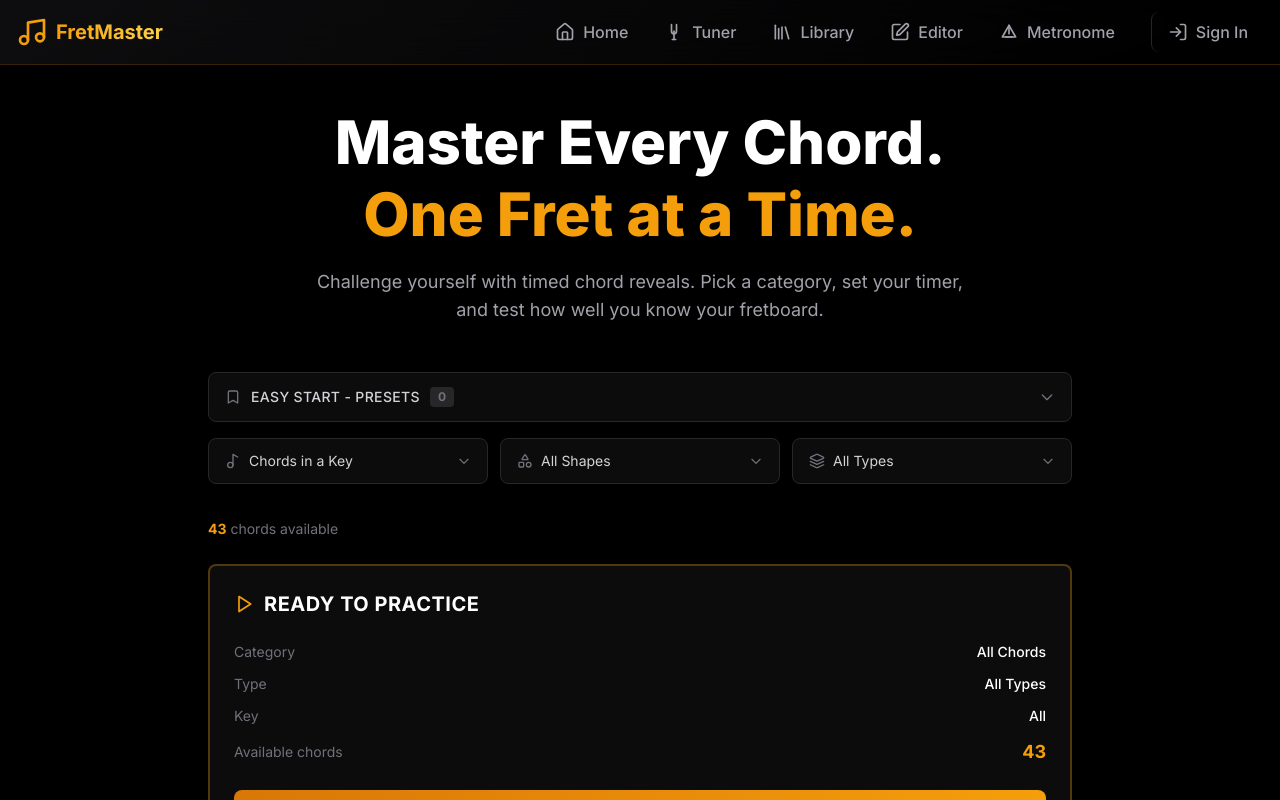
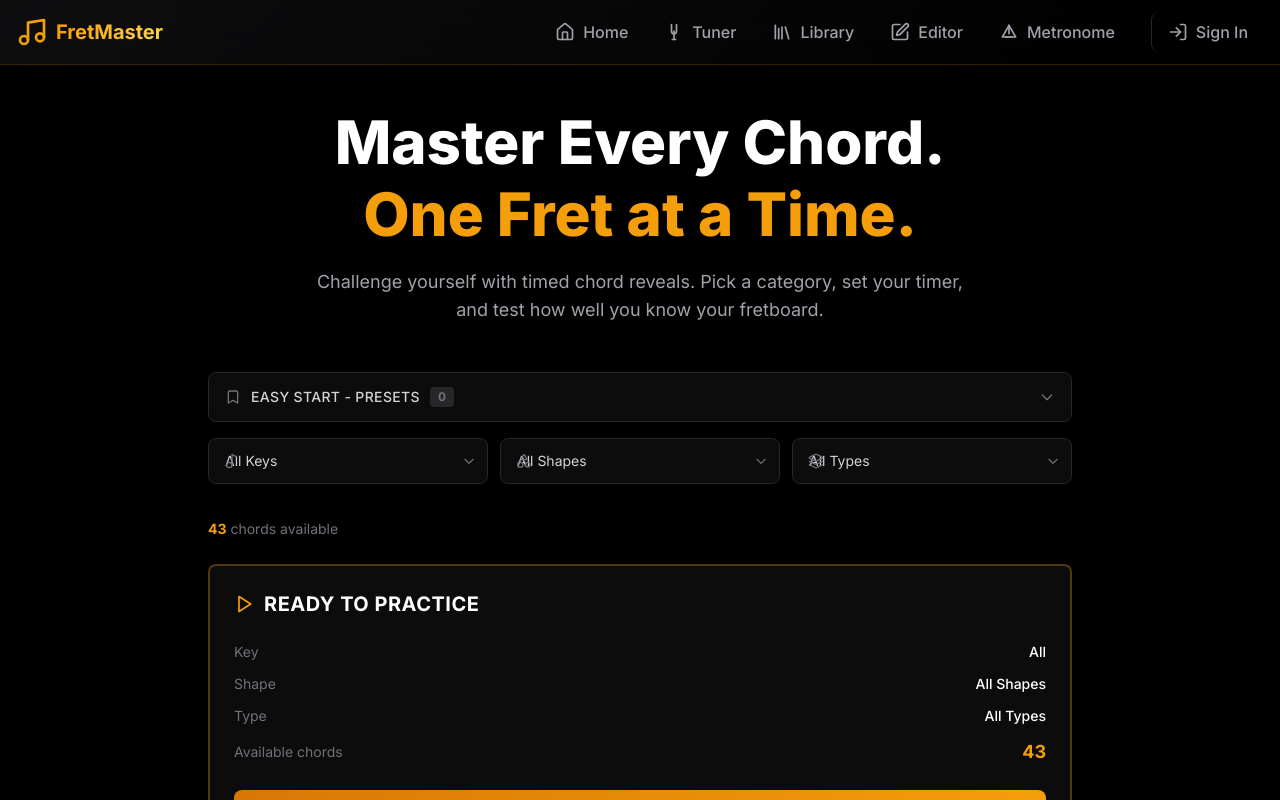
Before and after one commit to randysoller/onspace-9bg96c-13939, a React (Vite) app: page /chord-setup in a window 1280 px wide. Built offline with nearby package versions, Linux system fonts and the light colour scheme.

Commit message:
Fixed 7 critical and high-priority code quality issues

```diff
--- a/src/pages/ChordSetup.tsx
+++ b/src/pages/ChordSetup.tsx
@@ -9,22 +9,31 @@ export default function ChordSetup() {
   const { setPracticeChords } = usePracticeStore();
 
   const [selectedPreset, setSelectedPreset] = useState<string | null>(null);
-  const [selectedKey, setSelectedKey] = useState<string | null>(null);
-  const [selectedShapes, setSelectedShapes] = useState<string | null>(null);
-  const [selectedTypes, setSelectedTypes] = useState<string | null>(null);
+  const [selectedKey, setSelectedKey] = useState<string>('All');
+  const [selectedShapes, setSelectedShapes] = useState<string>('All Shapes');
+  const [selectedTypes, setSelectedTypes] = useState<string>('All Types');
 
   // Filter chords based on selections
   const filteredChords = useMemo(() => {
     return CHORD_DATABASE.filter(chord => {
-      if (selectedKey && selectedKey !== 'All' && chord.root !== selectedKey) return false;
-      if (selectedShapes && selectedShapes !== 'All Shapes') {
-        // Add shape filtering logic here if needed
+      // Key filter
+      if (selectedKey !== 'All' && chord.root !== selectedKey) return false;
+
+      // Shape filter
+      if (selectedShapes !== 'All Shapes') {
+        if (selectedShapes === 'Open' && !chord.frets.includes(0)) return false;
+        if (selectedShapes === 'Barre' && (!chord.barres || chord.barres.length === 0)) return false;
+        if (selectedShapes === 'Movable' && chord.frets.includes(0)) return false;
       }
-      if (selectedTypes && selectedTypes !== 'All Types') {
+
+      // Type filter
+      if (selectedTypes !== 'All Types') {
         if (selectedTypes === 'Major' && chord.type !== 'major') return false;
         if (selectedTypes === 'Minor' && chord.type !== 'minor') return false;
-        // Add more type filters as needed
+        if (selectedTypes === '7th' && !chord.type.includes('7')) return false;
+        if (selectedTypes === 'Suspended' && !chord.type.includes('sus')) return false;
       }
+
       return true;
     });
   }, [selectedKey, selectedShapes, selectedTypes]);
@@ -69,31 +78,63 @@ export default function ChordSetup() {
           {/* Filter Row */}
           <div className="grid grid-cols-3 gap-3">
             {/* Chords in a Key */}
-            <button className="bg-zinc-900/50 border border-zinc-800 rounded-lg px-4 py-3 flex items-center gap-2 hover:bg-zinc-900 transition-colors">
-              <Music2 className="w-4 h-4 text-zinc-500" />
-              <span className="text-sm text-zinc-300 flex-1 text-left">Chords in a Key</span>
-              <svg className="w-3.5 h-3.5 text-zinc-500" fill="none" viewBox="0 0 24 24" stroke="currentColor">
+            <div className="relative">
+              <select
+                value={selectedKey}
+                onChange={(e) => setSelectedKey(e.target.value)}
+                className="w-full bg-zinc-900/50 border border-zinc-800 rounded-lg px-4 py-3 text-sm text-zinc-300 appearance-none cursor-pointer hover:bg-zinc-900 transition-colors"
+              >
+                <option value="All">All Keys</option>
+                <option value="C">C</option>
+                <option value="D">D</option>
+                <option value="E">E</option>
+                <option value="F">F</option>
+                <option value="G">G</option>
+                <option value="A">A</option>
+                <option value="B">B</option>
+              </select>
+              <Music2 className="w-4 h-4 text-zinc-500 absolute left-4 top-1/2 -translate-y-1/2 pointer-events-none" />
+              <svg className="w-3.5 h-3.5 text-zinc-500 absolute right-3 top-1/2 -translate-y-1/2 pointer-events-none" fill="none" viewBox="0 0 24 24" stroke="currentColor">
                 <path strokeLinecap="round" strokeLinejoin="round" strokeWidth={2} d="M19 9l-7 7-7-7" />
               </svg>
-            </button>
+            </div>
 
             {/* All Shapes */}
-            <button className="bg-zinc-900/50 border border-zinc-800 rounded-lg px-4 py-3 flex items-center gap-2 hover:bg-zinc-900 transition-colors">
-              <Shapes className="w-4 h-4 text-zinc-500" />
-              <span className="text-sm text-zinc-300 flex-1 text-left">All Shapes</span>
-              <svg className="w-3.5 h-3.5 text-zinc-500" fill="none" viewBox="0 0 24 24" stroke="currentColor">
+            <div className="relative">
+              <select
+                value={selectedShapes}
+                onChange={(e) => setSelectedShapes(e.target.value)}
+                className="w-full bg-zinc-900/50 border border-zinc-800 rounded-lg px-4 py-3 text-sm text-zinc-300 appearance-none cursor-pointer hover:bg-zinc-900 transition-colors"
+              >
+                <option value="All Shapes">All Shapes</option>
+                <option value="Open">Open</option>
+                <option value="Barre">Barre</option>
+                <option value="Movable">Movable</option>
+              </select>
+              <Shapes className="w-4 h-4 text-zinc-500 absolute left-4 top-1/2 -translate-y-1/2 pointer-events-none" />
+              <svg className="w-3.5 h-3.5 text-zinc-500 absolute right-3 top-1/2 -translate-y-1/2 pointer-events-none" fill="none" viewBox="0 0 24 24" stroke="currentColor">
                 <path strokeLinecap="round" strokeLinejoin="round" strokeWidth={2} d="M19 9l-7 7-7-7" />
               </svg>
-            </button>
+            </div>
 
             {/* All Types */}
-            <button className="bg-zinc-900/50 border border-zinc-800 rounded-lg px-4 py-3 flex items-center gap-2 hover:bg-zinc-900 transition-colors">
-              <Layers className="w-4 h-4 text-zinc-500" />
-              <span className="text-sm text-zinc-300 flex-1 text-left">All Types</span>
-              <svg className="w-3.5 h-3.5 text-zinc-500" fill="none" viewBox="0 0 24 24" stroke="currentColor">
+            <div className="relative">
+              <select
+                value={selectedTypes}
+                onChange={(e) => setSelectedTypes(e.target.value)}
+                className="w-full bg-zinc-900/50 border border-zinc-800 rounded-lg px-4 py-3 text-sm text-zinc-300 appearance-none cursor-pointer hover:bg-zinc-900 transition-colors"
+              >
+                <option value="All Types">All Types</option>
+                <option value="Major">Major</option>
+                <option value="Minor">Minor</option>
+                <option value="7th">7th</option>
+                <option value="Suspended">Suspended</option>
+              </select>
+              <Layers className="w-4 h-4 text-zinc-500 absolute left-4 top-1/2 -translate-y-1/2 pointer-events-none" />
+              <svg className="w-3.5 h-3.5 text-zinc-500 absolute right-3 top-1/2 -translate-y-1/2 pointer-events-none" fill="none" viewBox="0 0 24 24" stroke="currentColor">
                 <path strokeLinecap="round" strokeLinejoin="round" strokeWidth={2} d="M19 9l-7 7-7-7" />
               </svg>
-            </button>
+            </div>
           </div>
         </div>
 
@@ -140,16 +181,16 @@ export default function ChordSetup() {
 
           <div className="space-y-3 mb-6">
             <div className="flex items-center justify-between text-sm">
-              <span className="text-zinc-500">Category</span>
-              <span className="text-white font-medium">All Chords</span>
+              <span className="text-zinc-500">Key</span>
+              <span className="text-white font-medium">{selectedKey}</span>
+            </div>
+            <div className="flex items-center justify-between text-sm">
+              <span className="text-zinc-500">Shape</span>
+              <span className="text-white font-medium">{selectedShapes}</span>
             </div>
             <div className="flex items-center justify-between text-sm">
               <span className="text-zinc-500">Type</span>
-              <span className="text-white font-medium">All Types</span>
-            </div>
-            <div className="flex items-center justify-between text-sm">
-              <span className="text-zinc-500">Key</span>
-              <span className="text-white font-medium">All</span>
+              <span className="text-white font-medium">{selectedTypes}</span>
             </div>
             <div className="flex items-center justify-between text-sm">
               <span className="text-zinc-500">Available chords</span>
--- a/src/pages/Tuner.tsx
+++ b/src/pages/Tuner.tsx
@@ -1,4 +1,4 @@
-import { useState, useEffect } from 'react';
+import { useState, useEffect, useMemo, useRef } from 'react';
 import { X, Music, Mic } from 'lucide-react';
 import { useNavigate } from 'react-router-dom';
 import { usePitchDetection } from '@/hooks/usePitchDetection';
@@ -30,17 +30,38 @@ export default function Tuner() {
     freq: currentTuning.freqs[index],
   }));
 
+  const stringTimeoutRef = useRef<number | null>(null);
+
   const handleStringClick = (stringData: typeof strings[0]) => {
+    // Stop any currently playing tone to prevent overlap
+    stopTone();
+
+    // Clear any existing timeout
+    if (stringTimeoutRef.current) {
+      clearTimeout(stringTimeoutRef.current);
+    }
+
     setSelectedString(stringData.number);
     playTone(stringData.freq);
+
     // Let the tone play its full 3-second duration naturally
-    setTimeout(() => {
+    stringTimeoutRef.current = window.setTimeout(() => {
       setSelectedString(null);
+      stringTimeoutRef.current = null;
     }, 3000);
   };
 
-  // Generate frequency bars (showing pitch deviation)
-  const generateBars = () => {
+  // Cleanup timeout on unmount
+  useEffect(() => {
+    return () => {
+      if (stringTimeoutRef.current) {
+        clearTimeout(stringTimeoutRef.current);
+      }
+    };
+  }, []);
+
+  // Generate frequency bars (showing pitch deviation) - Memoized for performance
+  const bars = useMemo(() => {
     const bars = [];
     const totalBars = 50;
     const centerBar = 25;
@@ -79,7 +100,7 @@ export default function Tuner() {
     }
 
     return bars;
-  };
+  }, [cents, detectedFrequency]);
 
   // Get note color based on tuning accuracy
   const getNoteColor = () => {
@@ -169,7 +190,7 @@ export default function Tuner() {
 
           {/* Frequency Bars - Always visible with fixed height */}
           <div className="flex items-center justify-center gap-0.5 mb-4" style={{ minHeight: '48px' }}>
-            {generateBars()}
+            {bars}
           </div>
 
           {/* Cents Indicator */}
```
Also changed, not shown: src/pages/Practice.tsx (+34 -3 lines).
